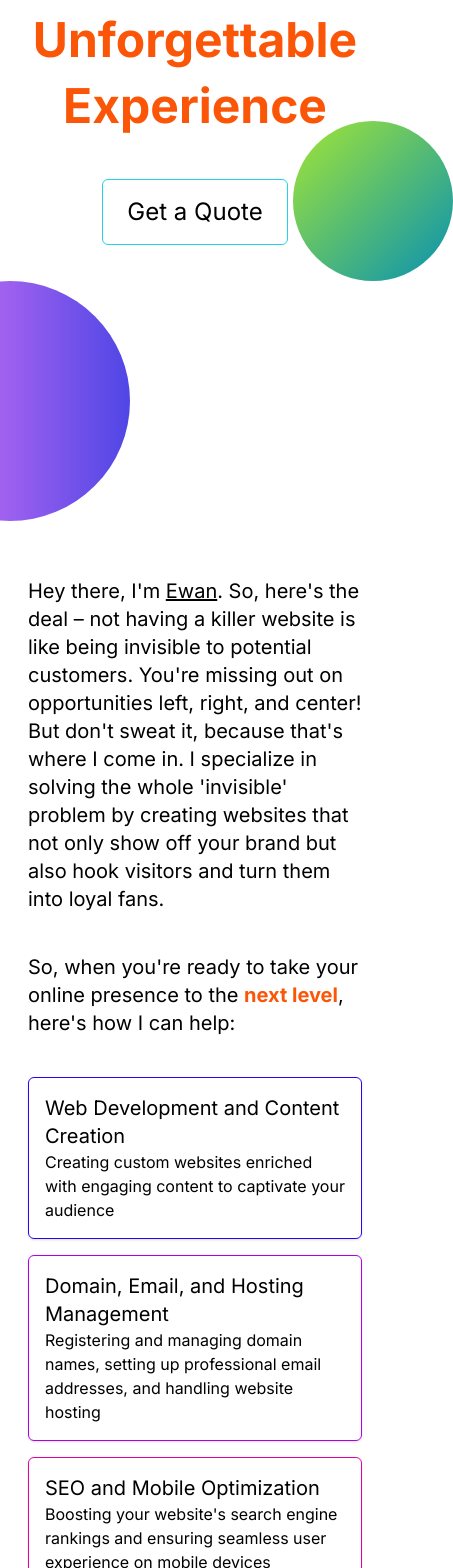
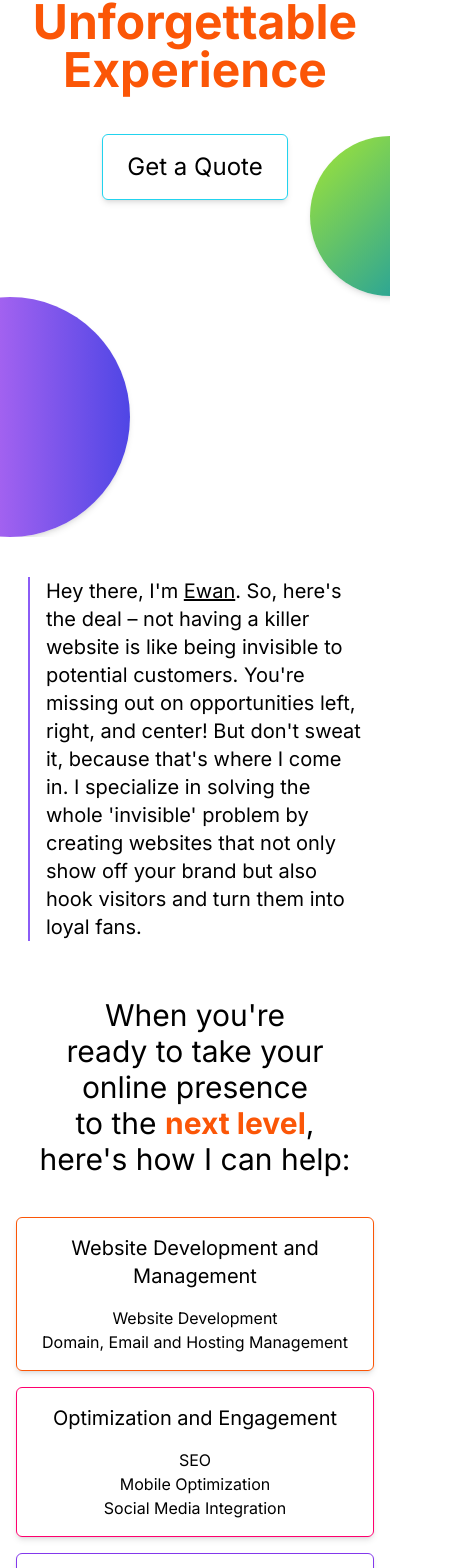
Before and after one commit to M1NDLE55/WebDevEwan, a Next.js app: page / in a window 390 px wide. Shown: the part 427-1995 px from the top of the page, 453 px wide, since content can reach past the window. Built offline with nearby package versions, Linux system fonts and the light colour scheme.

Commit message:
services

```diff
--- a/src/app/components/home/Services.jsx
+++ b/src/app/components/home/Services.jsx
@@ -1,88 +1,51 @@
 import Link from "next/link";
 
 export default function Services() {
-  const services = [
+  const blocks = [
     {
-      service: "Web Development and Content Creation",
-      description:
-        "Creating custom websites enriched with engaging content to captivate your audience",
-      tag: "dev",
+      title: "Website Development and Management",
+      services: ["Website Development", "Domain, Email and Hosting Management"],
+      color: "border-[#fb5607]",
+      href: "/quote?ref=dev",
     },
     {
-      service: "Domain, Email, and Hosting Management",
-      description:
-        "Registering and managing domain names, setting up professional email addresses, and handling website hosting",
-      tag: "hosting",
+      title: "Optimization and Engagement",
+      services: ["SEO", "Mobile Optimization", "Social Media Integration"],
+      color: "border-[#ff006e]",
+      href: "/quote?ref=opt",
     },
     {
-      service: "SEO and Mobile Optimization",
-      description:
-        "Boosting your website's search engine rankings and ensuring seamless user experience on mobile devices",
-      tag: "seo",
+      title: "Content Creation and Analysis",
+      services: ["Content Creation", "Analytics and Reporting"],
+      color: "border-[#8338ec]",
+      href: "/quote?ref=con",
     },
     {
-      service: "E-commerce Solutions",
-      description:
-        "Setting up online stores and integrating secure payment gateways for e-commerce functionality",
-      tag: "ecom",
-    },
-    {
-      service: "Analytics and Reporting",
-      description:
-        "Implementing tools to track website performance and user behavior, and providing insightful reports",
-      tag: "report",
+      title: "E-commerce and Security",
+      services: ["E-commerce Solutions", "Robust Security Measures"],
+      color: "border-[#3a86ff]",
+      href: "/quote?ref=ecomm",
     },
   ];
 
-  const colors = [
-    "border-[#2d00f7]",
-    "border-[#8900f2]",
-    "border-[#b100e8]",
-    "border-[#d100d1]",
-    "border-[#e500a4]",
-  ];
-
-  const results = [];
-
-  services.forEach((service, i) => {
-    let index = Math.floor(Math.random() * 5);
-
-    if (i === 0) {
-      results.push({ ...service, color: colors[index] });
-      return;
-    }
-
-    while (i === 1) {
-      if (colors[index] !== results[0].color) {
-        results.push({ ...service, color: colors[index] });
-        return;
-      }
-      index = Math.floor(Math.random() * 5);
-    }
-
-    while (i > 1) {
-      if (
-        colors[index] !== results[i - 1].color &&
-        colors[index] !== results[i - 2].color
-      ) {
-        results.push({ ...service, color: colors[index] });
-        return;
-      }
-      index = Math.floor(Math.random() * 5);
-    }
-  });
-
   return (
-    // <div className="center-div grid grid-cols-1 gap-4 lg:grid-cols-2">
-    <div className="center-div flex-col gap-4">
-      {results.map((result, i) => (
+    <div className="center-div grid max-w-7xl grid-cols-1 gap-4 md:grid-cols-2 lg:grid-cols-4">
+      {blocks.map((block) => (
         <Link
-          key={i}
-          href={{ pathname: "/quote", query: { ref: result.tag } }}
-          className={`flex w-full max-w-[700px] flex-col rounded-md border p-4 shadow transition-all hover:pl-5 lg:h-28 ${result.color}`}
+          key={block.title}
+          href={block.href}
+          className={`group flex flex-col rounded-md border p-4 text-center shadow-md sm:h-52 ${block.color}`}
         >
-          <h3 className="text-xl">{result.service}</h3>
-          <p>{result.description}</p>
+          <h3 className="text-xl transition-transform duration-300 lg:translate-y-[calc((174px-100%)/2)] lg:group-hover:translate-y-0">
+            {block.title}
+          </h3>
+          <ul className="mt-4 transition-opacity duration-300 lg:opacity-0 lg:group-hover:opacity-100">
+            {block.services.map((service) => (
+              <li key={service} className="text-base sm:text-lg">
+                {service}
+              </li>
+            ))}
+          </ul>
         </Link>
       ))}
     </div>
--- a/src/app/components/home/Shapes.jsx
+++ b/src/app/components/home/Shapes.jsx
@@ -1,24 +1,24 @@
 export default function Shapes() {
   return (
-    <div className="absolute left-0 top-0 -z-10 h-[calc(100dvh+100px)] w-full">
+    <div className="absolute left-0 top-0 -z-10 h-[calc(100dvh+120px)] w-full overflow-clip sm:overflow-visible">
       <Circle
         className="-top-40 right-1/2 bg-gradient-to-r from-orange-500 to-pink-600"
         type={5}
       />
       <Circle
-        className="right-1/4 top-48 bg-gradient-to-br from-yellow-400 to-orange-600"
+        className="right-16 top-28 bg-gradient-to-br from-yellow-400 to-orange-600 sm:right-1/4 sm:top-48"
         type={2}
       />
       <Circle
-        className="left-44 top-56 bg-gradient-to-br from-cyan-400 to-blue-600"
+        className="left-44 top-56 hidden bg-gradient-to-br from-cyan-400 to-blue-600 sm:inline"
         type={1}
       />
       <Circle
-        className="bottom-1/4 left-3/4 bg-gradient-to-br from-lime-400 to-cyan-600"
+        className="-right-20 bottom-1/4 bg-gradient-to-br from-lime-400 to-cyan-600 sm:left-3/4"
         type={3}
       />
       <Circle
-        className="right-2/3 top-3/4 bg-gradient-to-r from-fuchsia-400 to-indigo-600"
+        className="bottom-0 right-2/3 bg-gradient-to-r from-fuchsia-400 to-indigo-600"
         type={4}
       />
     </div>
@@ -35,6 +35,8 @@ function Circle({ className: style, type }) {
   ];
 
   return (
-    <div className={`absolute rounded-full ${style} ${sizes[type - 1]}`} />
+    <div
+      className={`absolute rounded-full shadow-md ${style} ${sizes[type - 1]}`}
+    />
   );
 }
--- a/src/app/page.js
+++ b/src/app/page.js
@@ -1,6 +1,5 @@
 import Link from "next/link";
 import Services from "./components/home/Services";
-import Window from "./components/home/Window";
 import Shapes from "./components/home/Shapes";
 
 export default function Home() {
@@ -8,7 +7,7 @@ export default function Home() {
     <main className="pb-4">
       <Shapes />
       <div className="h-section-1 center-div flex-col px-4">
-        <h1 className="text-balance text-center text-5xl font-bold leading-snug sm:text-6xl">
+        <h1 className="text-balance text-center text-5xl font-bold sm:text-6xl">
           It&apos;s Not <span className="text-[#8338ec]">Just a Website</span>,
           <br />
           It&apos;s an{" "}
@@ -16,14 +15,13 @@ export default function Home() {
         </h1>
         <Link
           href={{ pathname: "/quote", query: { ref: "cta-t" } }}
-          className="mt-10 flex w-fit rounded-md border border-cyan-400 p-4 px-6 py-4 text-2xl transition-all hover:scale-105"
+          className="mt-10 flex w-fit rounded-md border border-cyan-400 p-4 px-6 py-4 text-2xl shadow-md transition-colors hover:border-green-400"
         >
           Get a Quote
         </Link>
       </div>
       <div className="center-div mt-40 px-7">
-        <p className="text-xl sm:w-[700px] sm:text-2xl">
-          {/* effect-glass-2 rounded-md border-orange-400 p-4 */}
+        <p className="border-l-2 border-double border-violet-500 pl-4 text-xl sm:w-[700px] sm:text-2xl">
           Hey there, I&apos;m{" "}
           <Link href="/about-me" className="underline">
             Ewan
@@ -36,30 +34,14 @@ export default function Home() {
           off your brand but also hook visitors and turn them into loyal fans.
         </p>
       </div>
-      <div className="center-div mt-10 flex-col px-7">
-        <h2 className="mb-10 w-full max-w-[700px] text-xl sm:text-2xl">
-          So, when you&apos;re ready to take your online presence to the{" "}
-          <span className="font-bold text-[#fb5607]">next level</span>,
+      <div className="center-div mt-14 flex-col px-4">
+        <h2 className="mb-10 max-w-3xl text-balance text-center text-3xl sm:text-4xl">
+          When you&apos;re ready to take your online presence to the{" "}
+          <span className="font-bold text-[#fb5607]">next level</span>,<br />
           here&apos;s how I can help:
         </h2>
         <Services />
       </div>
-      {/* <div className="center-div mb-16 mt-20 px-7">
-        <h2 className="text-center text-5xl italic leading-loose sm:text-6xl sm:leading-loose">
-          Feeling <b>inspired</b>?
-          <br />
-          Get a
-          <br className="sm:hidden" />
-          <Link
-            href={{ pathname: "/quote", query: { ref: "cta-b" } }}
-            className="mx-4 rounded-lg border-2 border-[#8338ec] px-6 py-4 font-bold text-[#8338ec] transition-colors hover:border-[#fb5607] hover:text-[#fb5607]"
-          >
-            free
-          </Link>
-          <br className="sm:hidden" />
-          quote!
-        </h2>
-      </div> */}
     </main>
   );
 }
```
